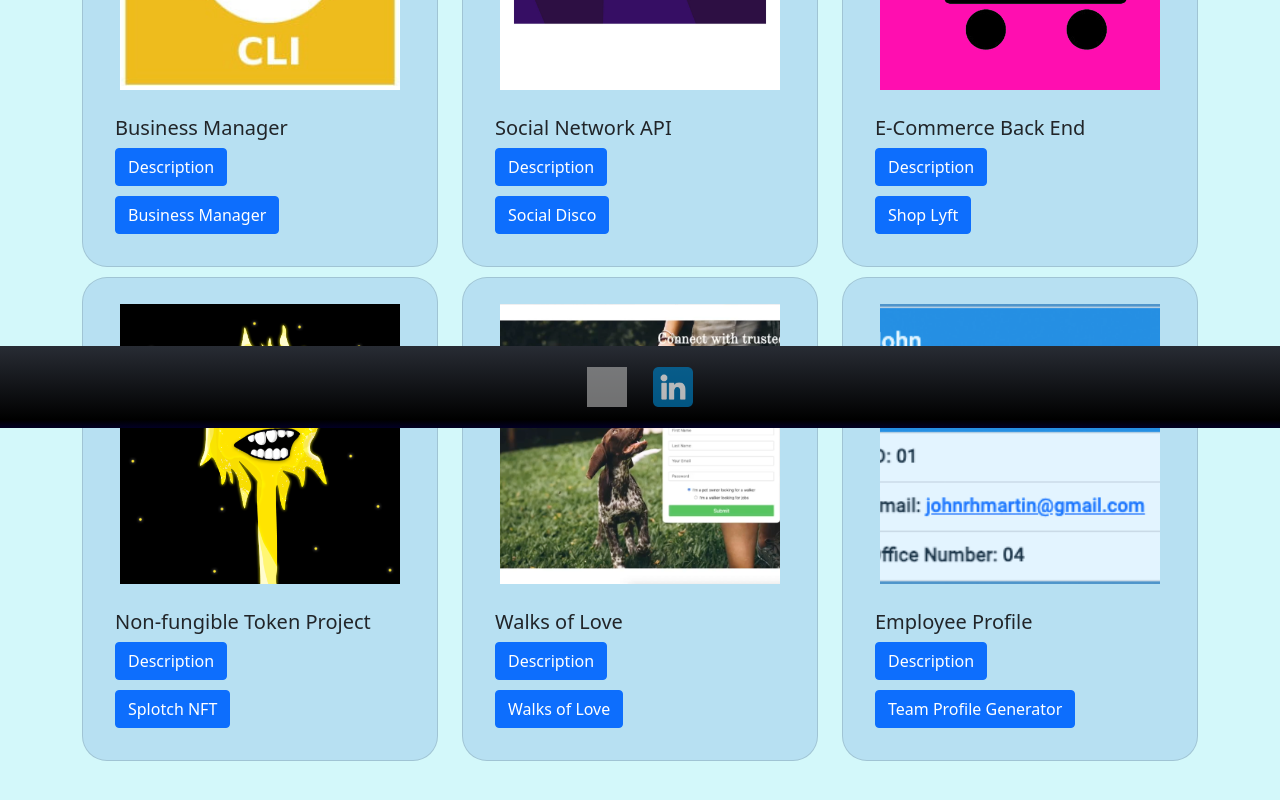
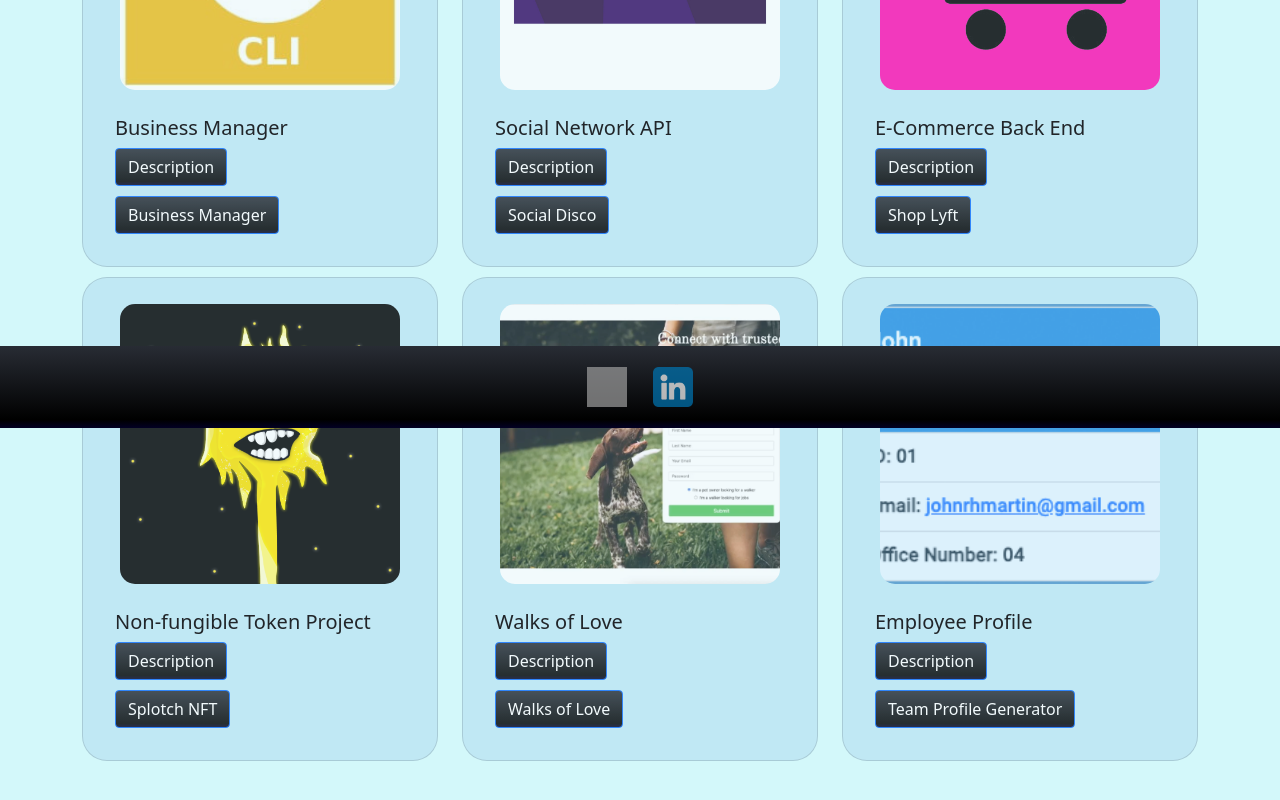
Before and after one commit to gemsjohn/tawny-port, a React (Create React App) app: page /portfolio in a window 1280 px wide. Shown: the part 372-1172 px from the top of the page. Built offline with nearby package versions, Linux system fonts and the light colour scheme; grey boxes are pictures that could not be loaded.

Commit message:
updated styling for portfolio cards

```diff
--- a/src/App.css
+++ b/src/App.css
@@ -94,6 +94,16 @@
   margin: 20px 0px 20px 0px;
 }
 
+.card-button {
+  background: rgb(40,44,52);
+  background: linear-gradient(180deg, rgba(40,44,52,1) 0%, rgba(0,0,0,1) 90%, rgba(2,0,36,1) 100%);
+  opacity: 80%;
+}
+
+.card-button:hover {
+  opacity: 100%;
+}
+
 .footer {
   position: fixed;
   bottom: 0;
--- a/src/routes/portfolio.jsx
+++ b/src/routes/portfolio.jsx
@@ -11,7 +11,7 @@ import { Footer } from '../footer';
 
 const styles = {
   card: {
-    backgroundColor: '#B7E0F2',
+    backgroundColor: '#b7e0f2a9',
     borderRadius: 25,
     padding: '1rem'
   },
@@ -21,7 +21,9 @@ const styles = {
     width: '300px',
     height: '300px',
     padding: '10px',
-    margin: 'auto'
+    margin: 'auto',
+    borderRadius: 25,
+    opacity: '80%'
   }
 }
 export default function Portfolio() {
@@ -48,6 +50,7 @@ export default function Portfolio() {
                       onClick={() => setOpen_0(!open_0)}
                       aria-controls="example-collapse-text"
                       aria-expanded={open_0}
+                      className="card-button"
                     >
                       Description
                     </Button>
@@ -61,7 +64,7 @@ export default function Portfolio() {
                         </div>
                       </Collapse>
                     </Row>
-                    <Button variant="primary" href="https://github.com/gemsjohn/business-manager">Business Manager</Button>
+                    <Button href="https://github.com/gemsjohn/business-manager" className="card-button">Business Manager</Button>
                 </Card.Body>
               </Card>
             </Col>
@@ -74,6 +77,7 @@ export default function Portfolio() {
                       onClick={() => setOpen_1(!open_1)}
                       aria-controls="example-collapse-text"
                       aria-expanded={open_1}
+                      className="card-button"
                   >
                     Description
                   </Button>
@@ -88,7 +92,7 @@ export default function Portfolio() {
                         their thoughts, react to friends' thoughts, and create a friend list.                        </div>
                       </Collapse>
                   </Row>
-                  <Button variant="primary" href="https://github.com/gemsjohn/social-disco">Social Disco</Button>
+                  <Button href="https://github.com/gemsjohn/social-disco" className="card-button">Social Disco</Button>
                 </Card.Body>
               </Card>
             </Col>
@@ -101,6 +105,7 @@ export default function Portfolio() {
                       onClick={() => setOpen_2(!open_2)}
                       aria-controls="example-collapse-text"
                       aria-expanded={open_2}
+                      className="card-button"
                     >
                       Description
                     </Button>
@@ -114,7 +119,7 @@ export default function Portfolio() {
                         </div>
                       </Collapse>
                     </Row>
-                  <Button variant="primary" href="https://github.com/gemsjohn/shop-lyft">Shop Lyft</Button>
+                  <Button className="card-button" href="https://github.com/gemsjohn/shop-lyft">Shop Lyft</Button>
                 </Card.Body>
               </Card>
             </Col>
@@ -130,6 +135,7 @@ export default function Portfolio() {
                       onClick={() => setOpen_3(!open_3)}
                       aria-controls="example-collapse-text"
                       aria-expanded={open_3}
+                      className="card-button"
                     >
                       Description
                     </Button>
@@ -141,7 +147,7 @@ export default function Portfolio() {
                         </div>
                       </Collapse>
                     </Row>
-                  <Button href="https://www.splotchnft.com/">Splotch NFT</Button>
+                  <Button className="card-button" href="https://www.splotchnft.com/">Splotch NFT</Button>
                 </Card.Body>
               </Card>
             </Col>
@@ -154,6 +160,7 @@ export default function Portfolio() {
                       onClick={() => setOpen_4(!open_4)}
                       aria-controls="example-collapse-text"
                       aria-expanded={open_4}
+                      className="card-button"
                     >
                       Description
                     </Button>
@@ -167,7 +174,7 @@ export default function Portfolio() {
                         </div>
                       </Collapse>
                     </Row>
-                  <Button href="https://github.com/gemsjohn/walks-of-love-frontend">Walks of Love</Button>
+                  <Button className="card-button" href="https://github.com/gemsjohn/walks-of-love-frontend">Walks of Love</Button>
                 </Card.Body>
               </Card>
             </Col>
@@ -180,6 +187,7 @@ export default function Portfolio() {
                       onClick={() => setOpen_5(!open_5)}
                       aria-controls="example-collapse-text"
                       aria-expanded={open_5}
+                      className="card-button"
                     >
                       Description
                     </Button>
@@ -194,7 +202,7 @@ export default function Portfolio() {
                         </div>
                       </Collapse>
                     </Row>
-                  <Button href="https://github.com/gemsjohn/employee-profile">Team Profile Generator</Button>
+                  <Button className="card-button" href="https://github.com/gemsjohn/employee-profile">Team Profile Generator</Button>
                 </Card.Body>
               </Card>
             </Col>
```
